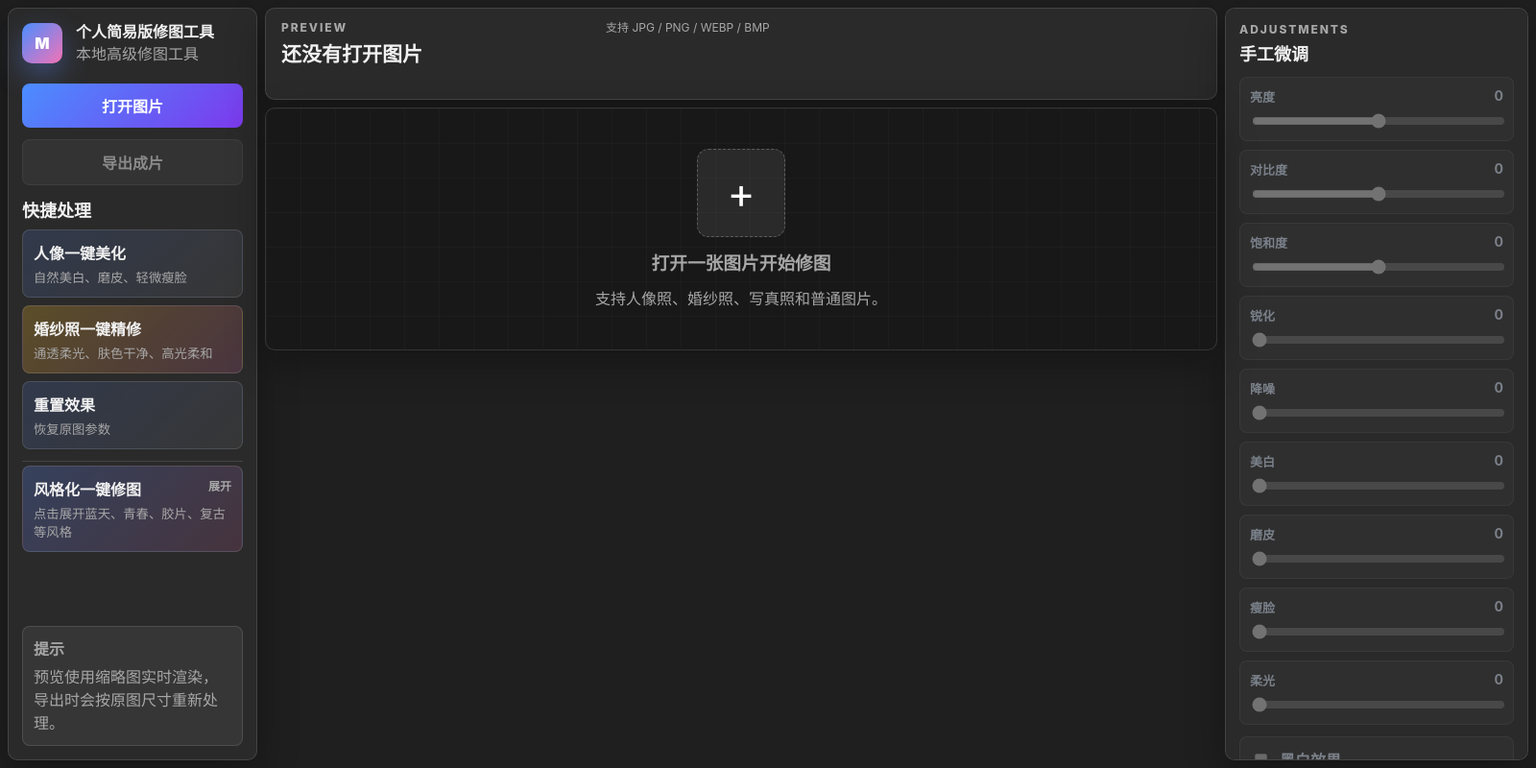
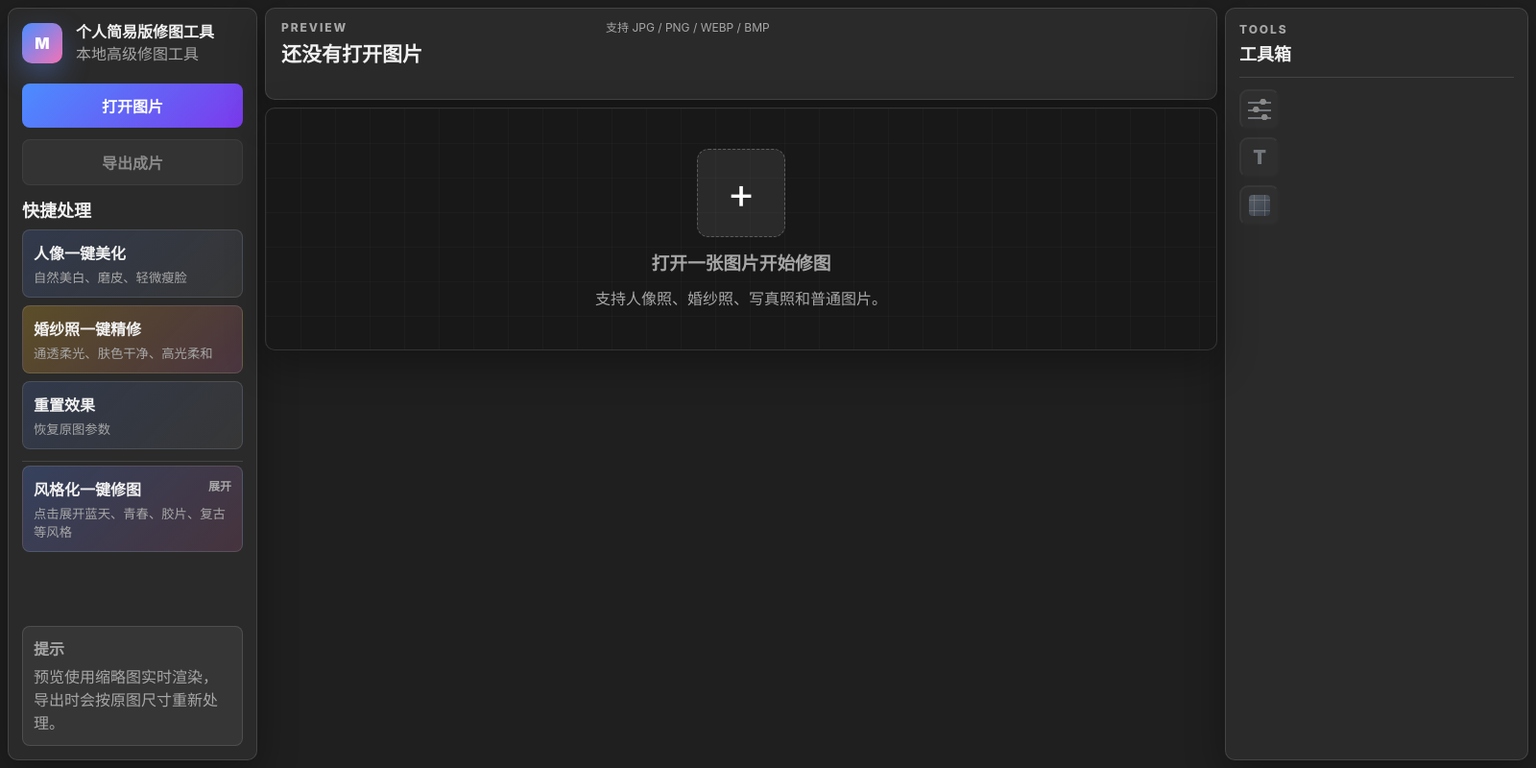
Before and after one commit to dymao/image-enhancer, an Electron app: page electron/renderer/index.html in a window 1600 px wide. Shown: the whole page at 96% size. Drawn offline with Linux system fonts and the light colour scheme.

Commit message:
feat: move adjustments into tool panel

```diff
--- a/electron/renderer/index.html
+++ b/electron/renderer/index.html
@@ -116,26 +116,29 @@
 
       <aside class="right-panel">
         <div class="panel-header">
-          <span class="eyebrow">Adjustments</span>
-          <h2>手工微调</h2>
+          <span class="eyebrow">Tools</span>
+          <h2>工具箱</h2>
         </div>
 
-        <div id="controls" class="controls"></div>
-
-        <label class="toggle-row">
-          <input id="grayscaleToggle" type="checkbox" />
-          <span>黑白效果</span>
-        </label>
-
         <section class="tool-section">
-          <div class="panel-header compact">
-            <span class="eyebrow">Tools</span>
-            <h2>编辑操作</h2>
+          <div class="tool-dock" role="toolbar" aria-label="编辑工具">
+            <button id="adjustToolButton" class="tool-icon adjust-icon" type="button" title="微调工具" aria-label="微调工具"></button>
+            <button id="textToolButton" class="tool-icon" type="button" title="文字工具" aria-label="文字工具">T</button>
+            <button id="mosaicToolButton" class="tool-icon mosaic-icon" type="button" title="马赛克工具" aria-label="马赛克工具"></button>
           </div>
 
-          <div class="tool-dock" role="toolbar" aria-label="编辑工具">
-            <button id="textToolButton" class="tool-icon active" type="button" title="文字工具" aria-label="文字工具">T</button>
-            <button id="mosaicToolButton" class="tool-icon mosaic-icon" type="button" title="马赛克工具" aria-label="马赛克工具"></button>
+          <div id="adjustToolPanel" class="tool-popover">
+            <div class="panel-header compact inside-panel">
+              <span class="eyebrow">Adjustments</span>
+              <h2>微调</h2>
+            </div>
+
+            <div id="controls" class="controls"></div>
+
+            <label class="toggle-row">
+              <input id="grayscaleToggle" type="checkbox" />
+              <span>黑白效果</span>
+            </label>
           </div>
 
           <div id="textToolPanel" class="tool-popover">
--- a/electron/renderer/renderer.js
+++ b/electron/renderer/renderer.js
@@ -263,8 +263,10 @@ const documentTabs = document.getElementById('documentTabs');
 const saveButton = document.getElementById('saveButton');
 const toast = document.getElementById('toast');
 const grayscaleToggle = document.getElementById('grayscaleToggle');
+const adjustToolButton = document.getElementById('adjustToolButton');
 const textToolButton = document.getElementById('textToolButton');
 const mosaicToolButton = document.getElementById('mosaicToolButton');
+const adjustToolPanel = document.getElementById('adjustToolPanel');
 const textToolPanel = document.getElementById('textToolPanel');
 const mosaicToolPanel = document.getElementById('mosaicToolPanel');
 const mosaicToggle = document.getElementById('mosaicToggle');
@@ -293,6 +295,7 @@ const styleOptions = document.getElementById('styleOptions');
 const sliderElements = new Map();
 const valueElements = new Map();
 const toolInputs = [
+  adjustToolButton,
   textToolButton,
   mosaicToolButton,
   mosaicToggle,
@@ -315,8 +318,10 @@ const toolInputs = [
 
 function setActiveTool(tool) {
   state.activeTool = tool;
+  adjustToolButton.classList.toggle('active', tool === 'adjust');
   textToolButton.classList.toggle('active', tool === 'text');
   mosaicToolButton.classList.toggle('active', tool === 'mosaic');
+  adjustToolPanel.classList.toggle('active', tool === 'adjust');
   textToolPanel.classList.toggle('active', tool === 'text');
   mosaicToolPanel.classList.toggle('active', tool === 'mosaic');
   if (tool) {
@@ -1721,6 +1726,10 @@ document.querySelectorAll('[data-style-preset]').forEach((button) => {
 
 styleToggleButton.addEventListener('click', toggleStyleOptions);
 
+adjustToolButton.addEventListener('click', () => {
+  setActiveTool('adjust');
+});
+
 textToolButton.addEventListener('click', () => {
   setActiveTool('text');
 });
--- a/electron/renderer/styles.css
+++ b/electron/renderer/styles.css
@@ -586,6 +586,19 @@ button:disabled {
   opacity: 0.45;
 }
 
+.adjust-icon::before {
+  content: "";
+  width: 24px;
+  height: 22px;
+  background:
+    radial-gradient(circle at 65% 3px, #ffffff 0 3px, transparent 3.5px),
+    radial-gradient(circle at 35% 11px, #ffffff 0 3px, transparent 3.5px),
+    radial-gradient(circle at 72% 19px, #ffffff 0 3px, transparent 3.5px),
+    linear-gradient(#cbd5e1, #cbd5e1) 0 3px / 100% 2px no-repeat,
+    linear-gradient(#cbd5e1, #cbd5e1) 0 11px / 100% 2px no-repeat,
+    linear-gradient(#cbd5e1, #cbd5e1) 0 19px / 100% 2px no-repeat;
+}
+
 .mosaic-icon::before {
   content: "";
   width: 22px;
```
